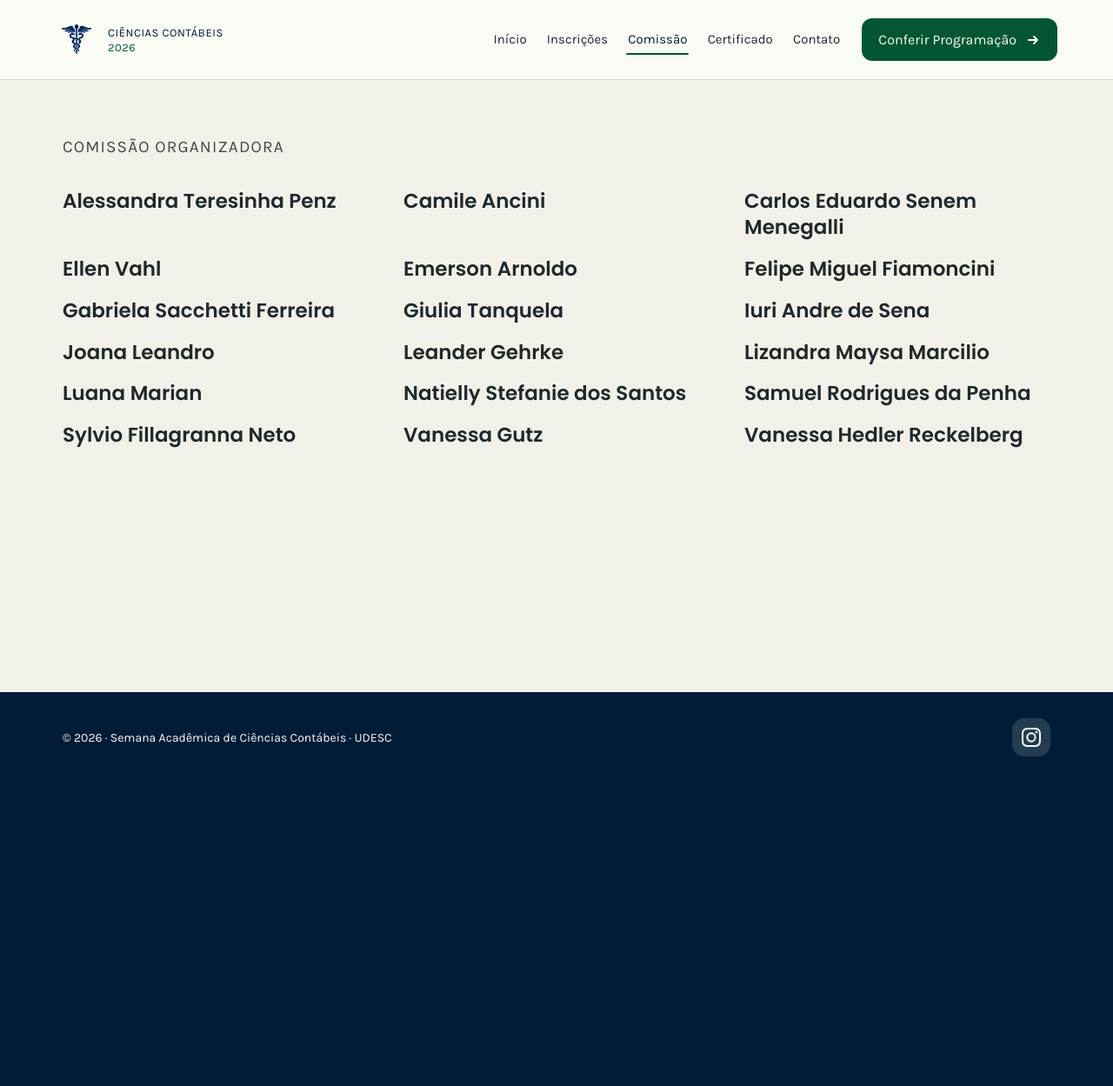
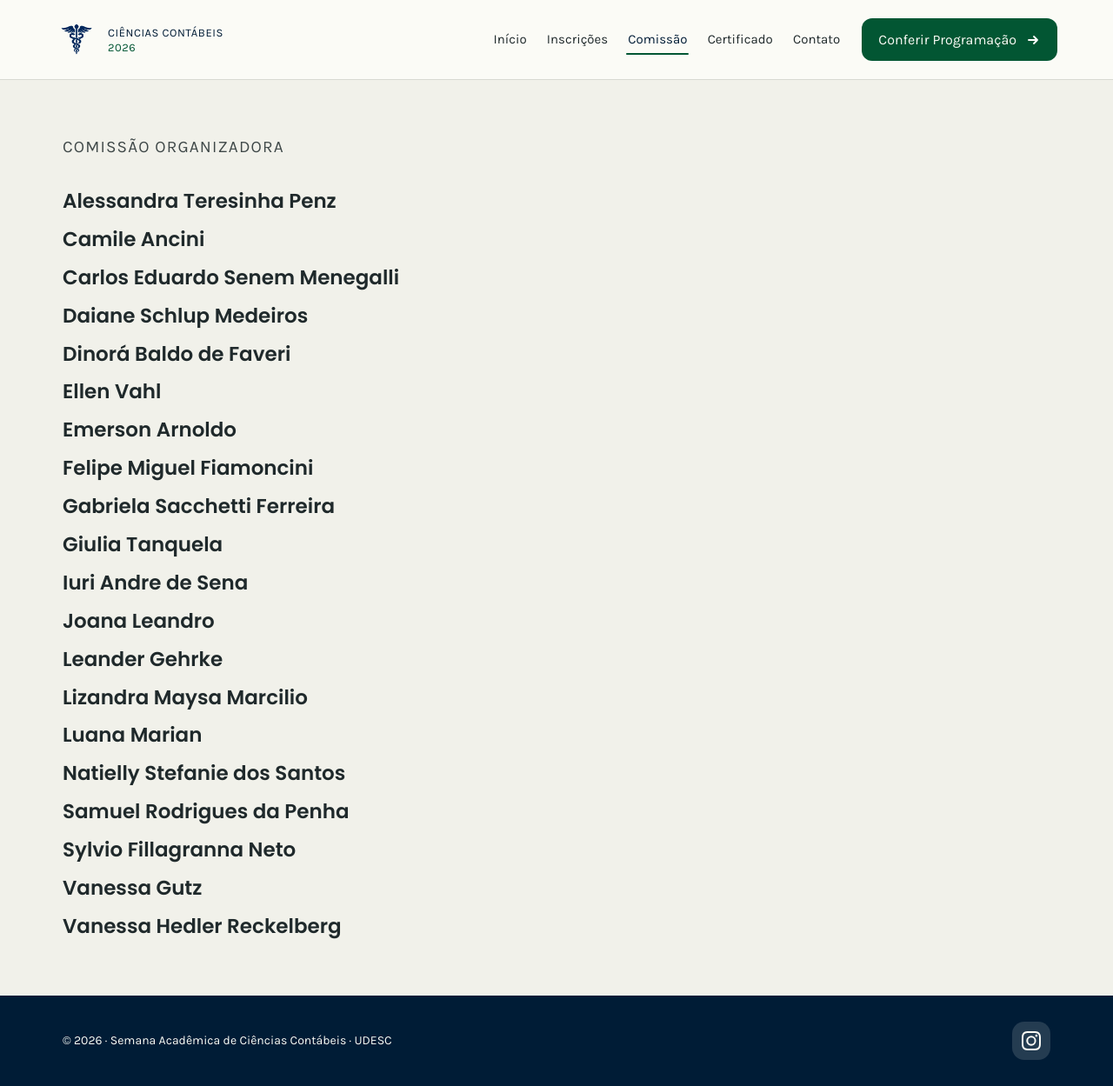
Before and after one commit to semanaacademicacontabeis/semanaacademicacontabeis.github.io, a Jekyll site: the page built from comissao-organizadora.html, in a window 1280 px wide. Shown: the whole page at 87% size. Built offline with Jekyll 4.4.1, drawn with Linux system fonts in a browser that asks for light colours; before the commit the page ends 900 px from its top, so only the background shows below that.

Commit message:
Organiza nomes da comissao em coluna

```diff
--- a/assets/css/style.scss
+++ b/assets/css/style.scss
@@ -725,8 +725,8 @@ b {
 
 .contributor-list {
   display: grid;
-  grid-template-columns: repeat(auto-fit, minmax(min(100%, 280px), 1fr));
-  gap: 18px 40px;
+  grid-template-columns: 1fr;
+  gap: 14px;
   margin: 30px 0 0;
   padding: 0;
   list-style: none;
--- a/comissao-organizadora.html
+++ b/comissao-organizadora.html
@@ -15,6 +15,8 @@ permalink: /comissao-organizadora/
     <li>Alessandra Teresinha Penz</li>
     <li>Camile Ancini</li>
     <li>Carlos Eduardo Senem Menegalli</li>
+    <li>Daiane Schlup Medeiros</li>
+    <li>Dinorá Baldo de Faveri</li>
     <li>Ellen Vahl</li>
     <li>Emerson Arnoldo</li>
     <li>Felipe Miguel Fiamoncini</li>
```
